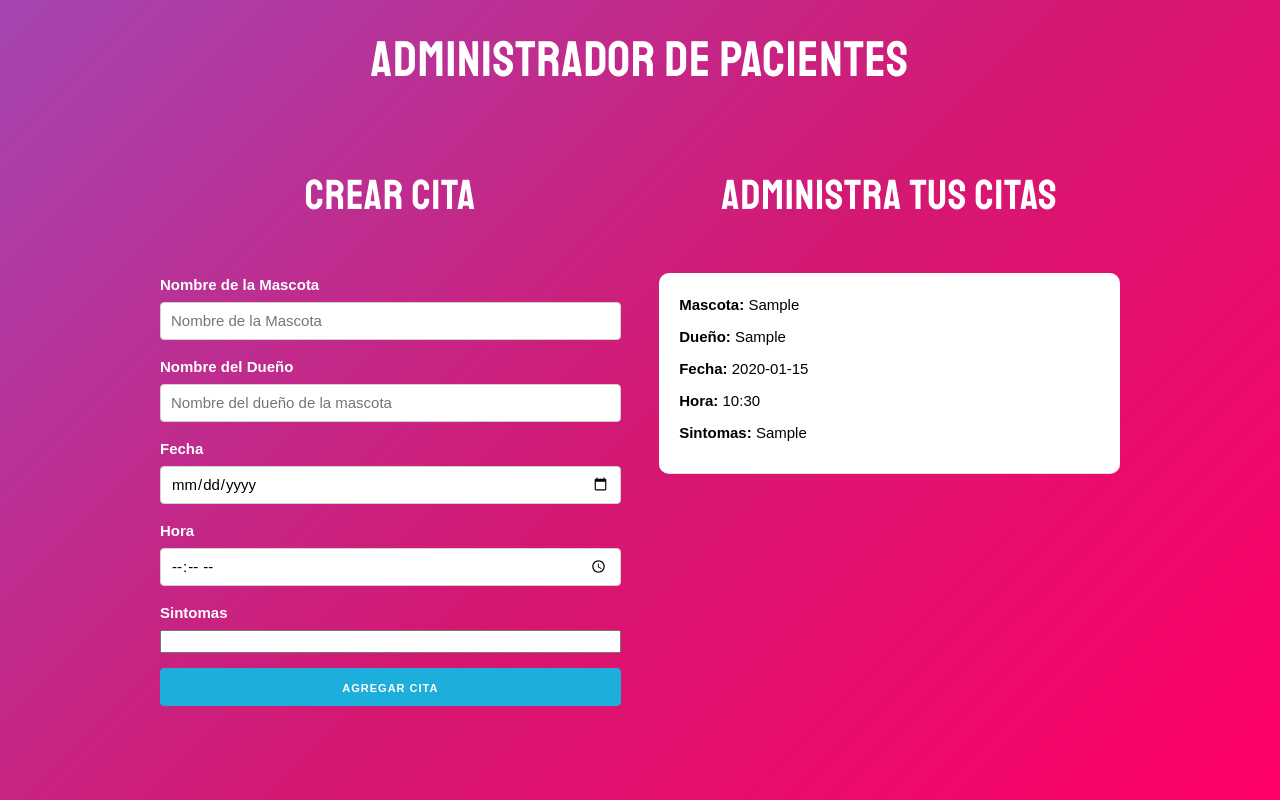
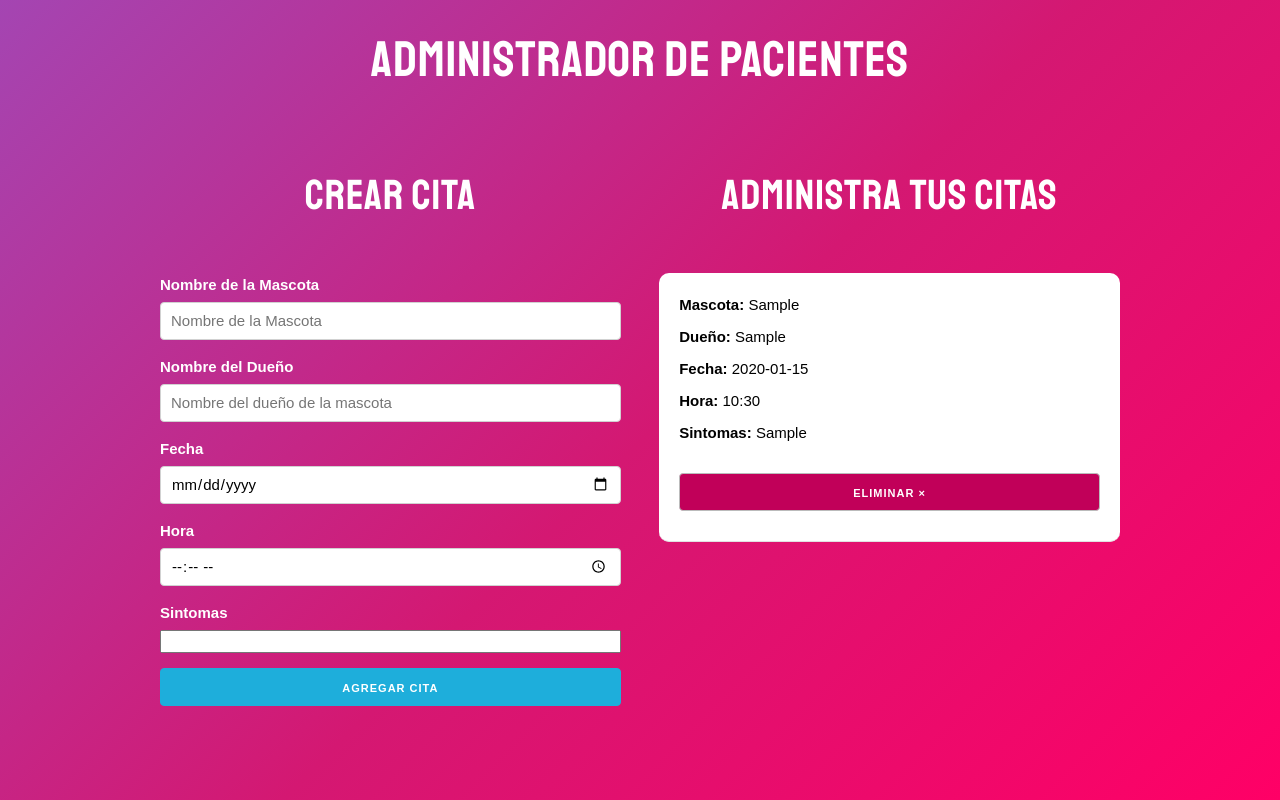
Before and after one commit to carmelcarreto/citas, a React (Create React App) app: page / in a window 1280 px wide. Both pictures are taken after typing "Sample", "Sample", "2020-01-15", "10:30", "Sample" into the empty fields and a click on the button "AGREGAR CITA". Built offline with nearby package versions, Linux system fonts and the light colour scheme.

Commit message:
feat: Eliminar cita del state

```diff
--- a/src/App.js
+++ b/src/App.js
@@ -1,17 +1,22 @@
 import React, {Fragment, useState} from 'react';
 import Formulario from './components/Formulario';
-
 import Cita from './components/Cita';
 
 
 function App() {
 
   //Arreglo de citas
-  const [citas, guardarCitas]= useState([]);
+  const [citas, guardarCitas] = useState([]);
 
   //Funcion que tome las citas actuales y agregue la nueva
   const crearCita= cita => {
     guardarCitas([...citas, cita]);
+  }
+
+  //Funcion que elimina una cita por su id
+  const eliminarCita = id => {
+    const nuevasCitas = citas.filter(cita => cita.id !== id)
+    guardarCitas(nuevasCitas);
   }
 
   return (
@@ -31,6 +36,7 @@
                 <Cita
                   key={cita.id}
                   cita={cita}
+                  eliminarCita={eliminarCita}
                 />
               ))}
             </div>
--- a/src/components/Cita.js
+++ b/src/components/Cita.js
@@ -1,12 +1,17 @@
 import React from 'react';
 
-const Cita = ({cita}) => (
+const Cita = ({cita, eliminarCita}) => (
     <div className = "cita">
         <p> Mascota: <span>{cita.mascota}</span></p>
         <p> Dueño: <span>{cita.propietario}</span></p>
         <p> Fecha: <span>{cita.fecha}</span></p>
         <p> Hora: <span>{cita.hora}</span></p>
         <p> Sintomas: <span>{cita.sintomas}</span></p>
+
+        <button
+            className="button eliminar u-full-width"
+            onClick={() => eliminarCita(cita.id)}
+        >Eliminar &times;</button>
     </div>
 );
 
```
